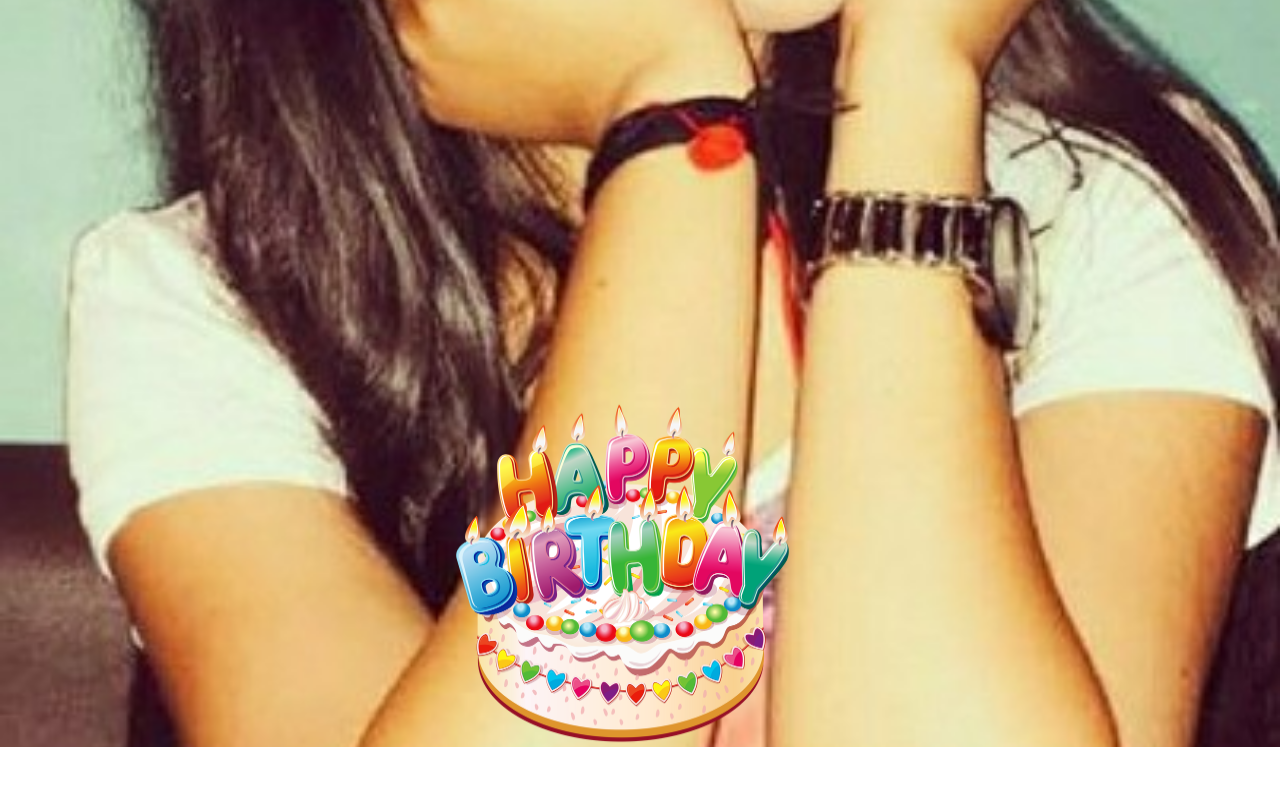
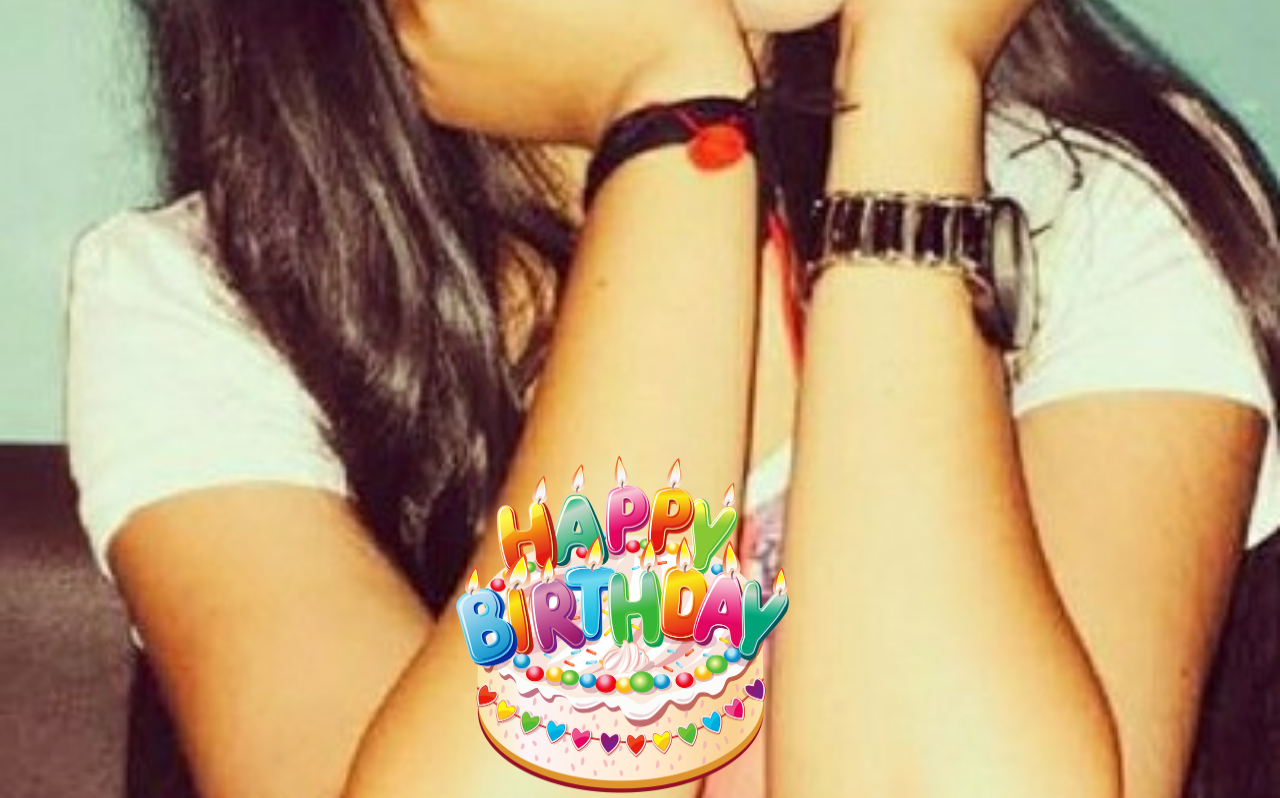
Before and after one commit to paragkorat/MyWeb, a plain HTML site: page HappyBirthdayUrja/index.html in a window 1280 px wide. Shown: the part 832-1630 px from the top of the page. Before the commit the page ends 1579 px from the top, so only its background shows below. Drawn offline with Linux system fonts and the light colour scheme; animation ran at ten frames a second.

Commit message:
Update style.css

```diff
--- a/HappyBirthdayUrja/style.css
+++ b/HappyBirthdayUrja/style.css
@@ -16,7 +16,7 @@ html, body {
   width: 100%;
 }
 img{
-  margin-top: 96%;
+  margin-top: 100%;
   margin-left: 35%;
   width: 350px;
   height: 350px;
```
